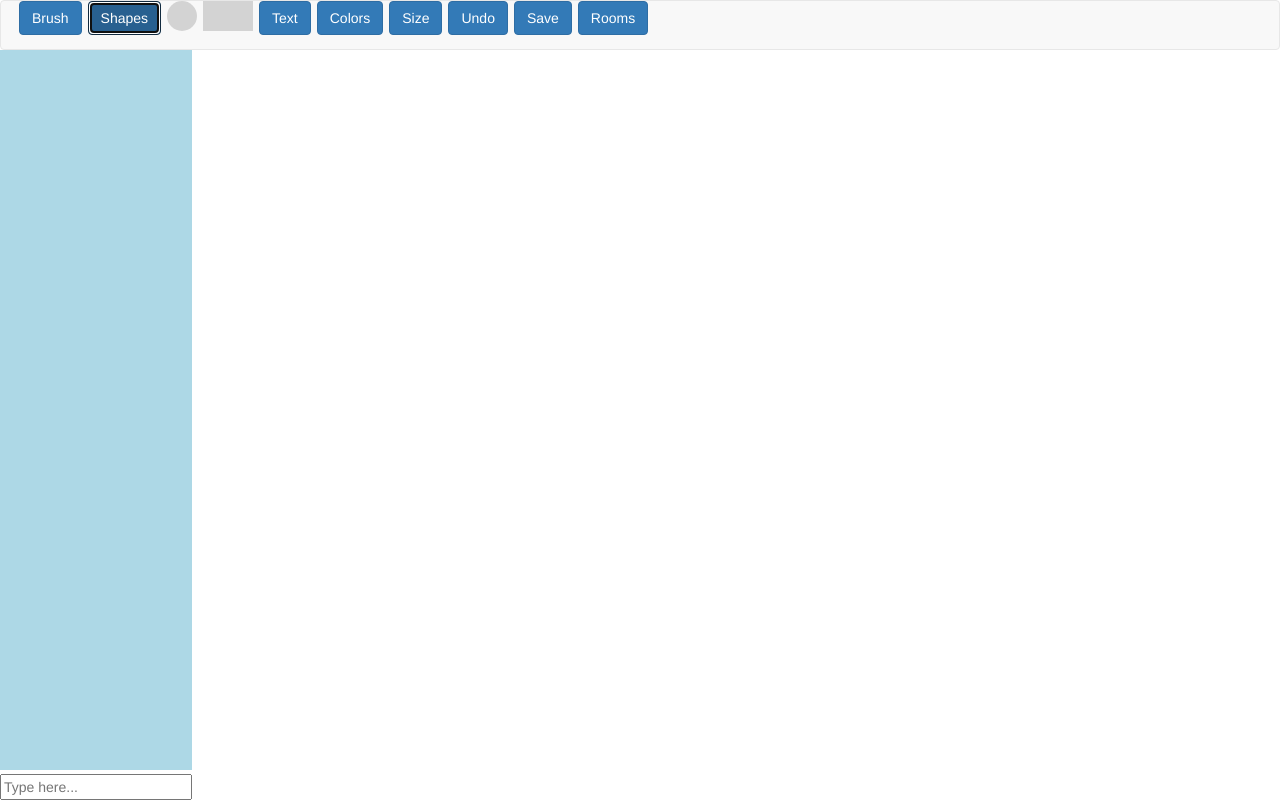
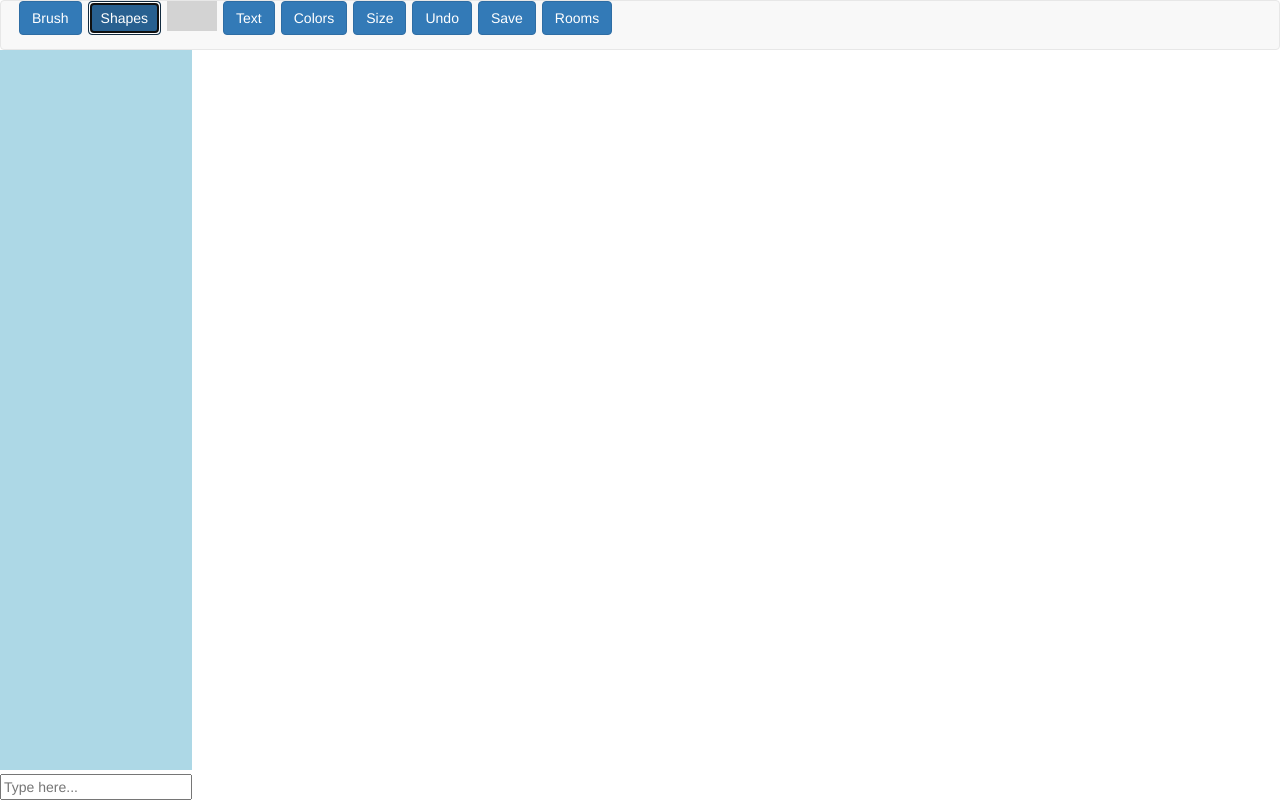
Before and after one commit to Ozi94/whiteboard, a website: page public/index.html in a window 1280 px wide. Both pictures are taken after a click on the button "Shapes". Drawn offline with nearby package versions, Linux system fonts and the light colour scheme; no server answers.

Commit message:
refactor

```diff
--- a/public/client.js
+++ b/public/client.js
@@ -425,9 +425,7 @@ document.addEventListener("DOMContentLoaded", function () {
         socket.emit('undo');
     });
 
-// main loop, running every 25ms
     function mainLoop() {
-        // check if the user is drawing
         draw();
 
         resizeScreen();
@@ -439,7 +437,6 @@ document.addEventListener("DOMContentLoaded", function () {
 
     function draw() {
         if (mouse.click && mouse.move && mouse.pos_prev && !isText && !isShape) {
-            // send line to to the server
             socket.emit('drawLine', {line: [mouse.pos, mouse.pos_prev]});
             mouse.move = false;
             lineEndingCounter = 0;
@@ -457,7 +454,6 @@ document.addEventListener("DOMContentLoaded", function () {
                 mouse.pos.width = screenWidth;
                 mouse.pos.height = window.screen.height;
                 socket.emit('drawText', {line: [mouse.pos]});
-                // mouse.pos.text = '';
                 count = 0;
                 mouse.click = false;
             }
--- a/public/index.html
+++ b/public/index.html
@@ -19,7 +19,6 @@
     <nav class="navbar navbar-default" id="navbar">
         <div class="container-fluid">
             <div class="navbar-header">
-                <!--<a class="navbar-brand">Collaborative drawing</a>-->
             </div>
             <ul class="nav navbar-nav">
 
@@ -31,10 +30,7 @@
                     <button id="shapes" class="btn btn-primary">Shapes</button>
                 </li>
                 <li>
-                    <div class="shape circle"></div>
-                </li>
-                <li>
-                    <div class="shape rectangle dropdown"></div>
+                    <div class="shape rectangle"></div>
                 </li>
 
                 <li>
```
